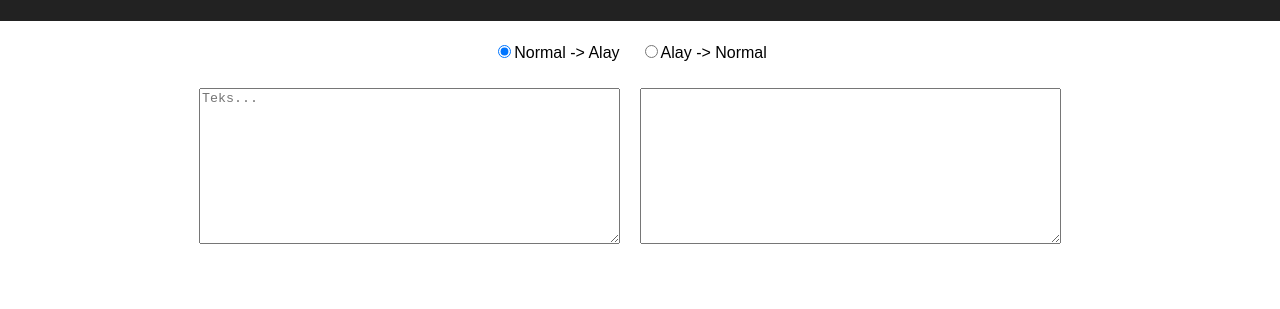
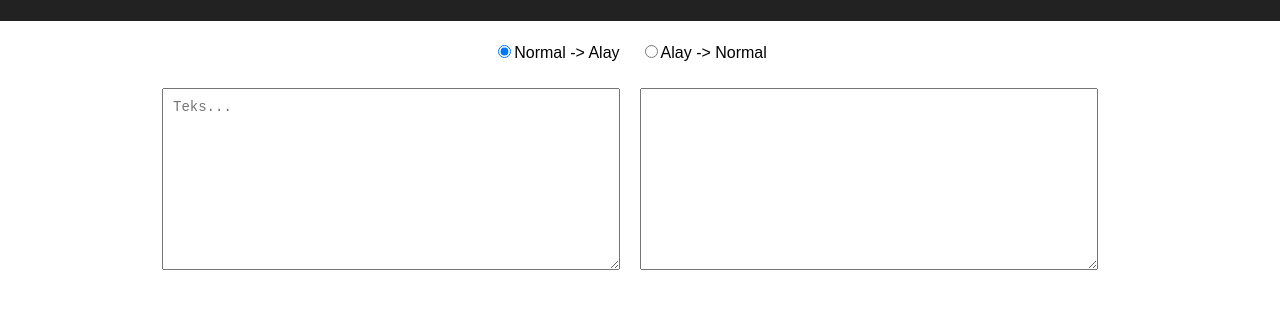
Before and after one commit to kuntoaji/alay-translator, a React app: page / in a window 1280 px wide. Shown: the part 183-492 px from the top of the page. Built offline with nearby package versions, Linux system fonts and the light colour scheme.

Commit message:
change font and padding textaread

```diff
--- a/src/AlayTranslator.css
+++ b/src/AlayTranslator.css
@@ -28,7 +28,9 @@
 }
 
 .b-alay__app__textarea {
+  font-size: 14px;
   margin-right: 20px;
+  padding: 10px;
 }
 
 @keyframes spin {
```
